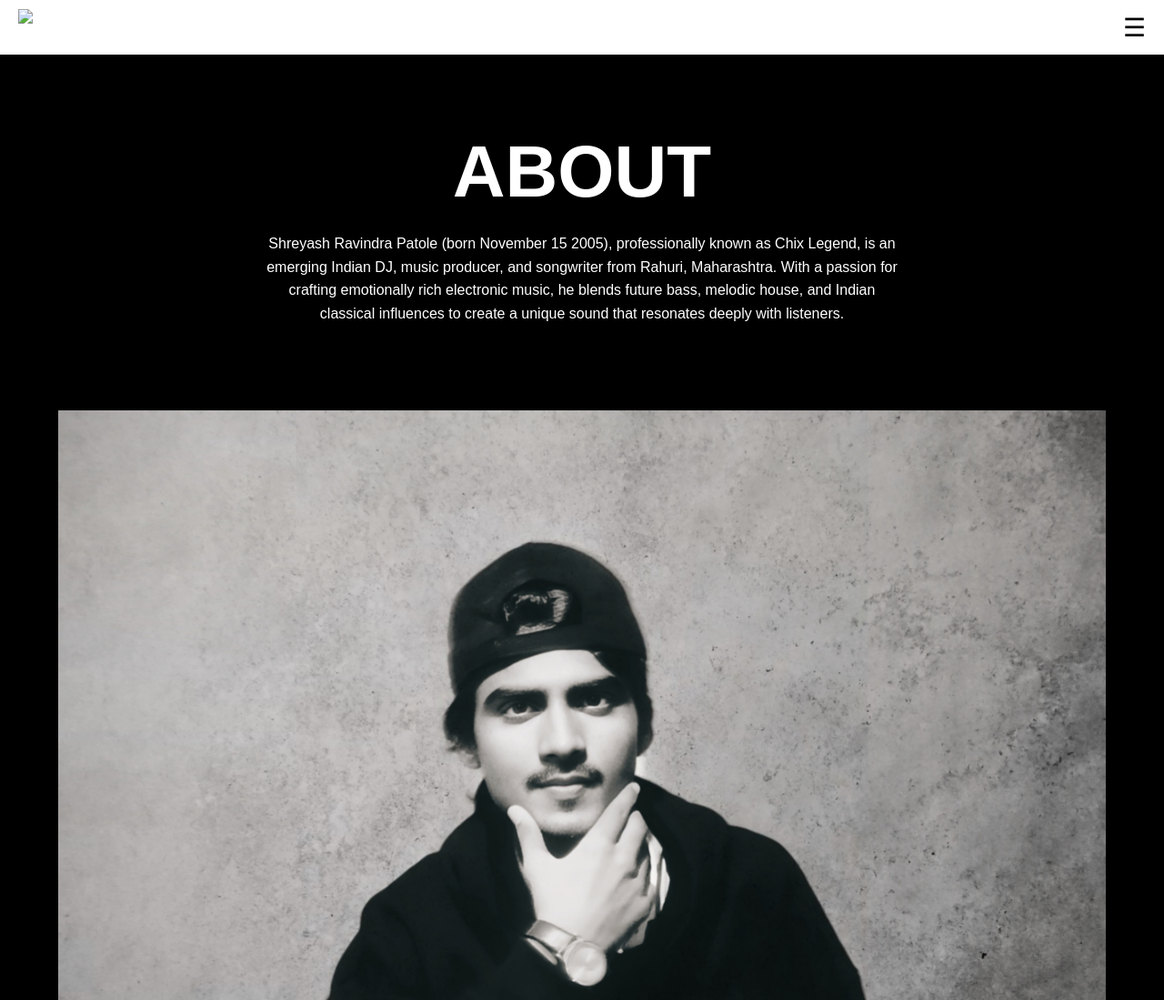
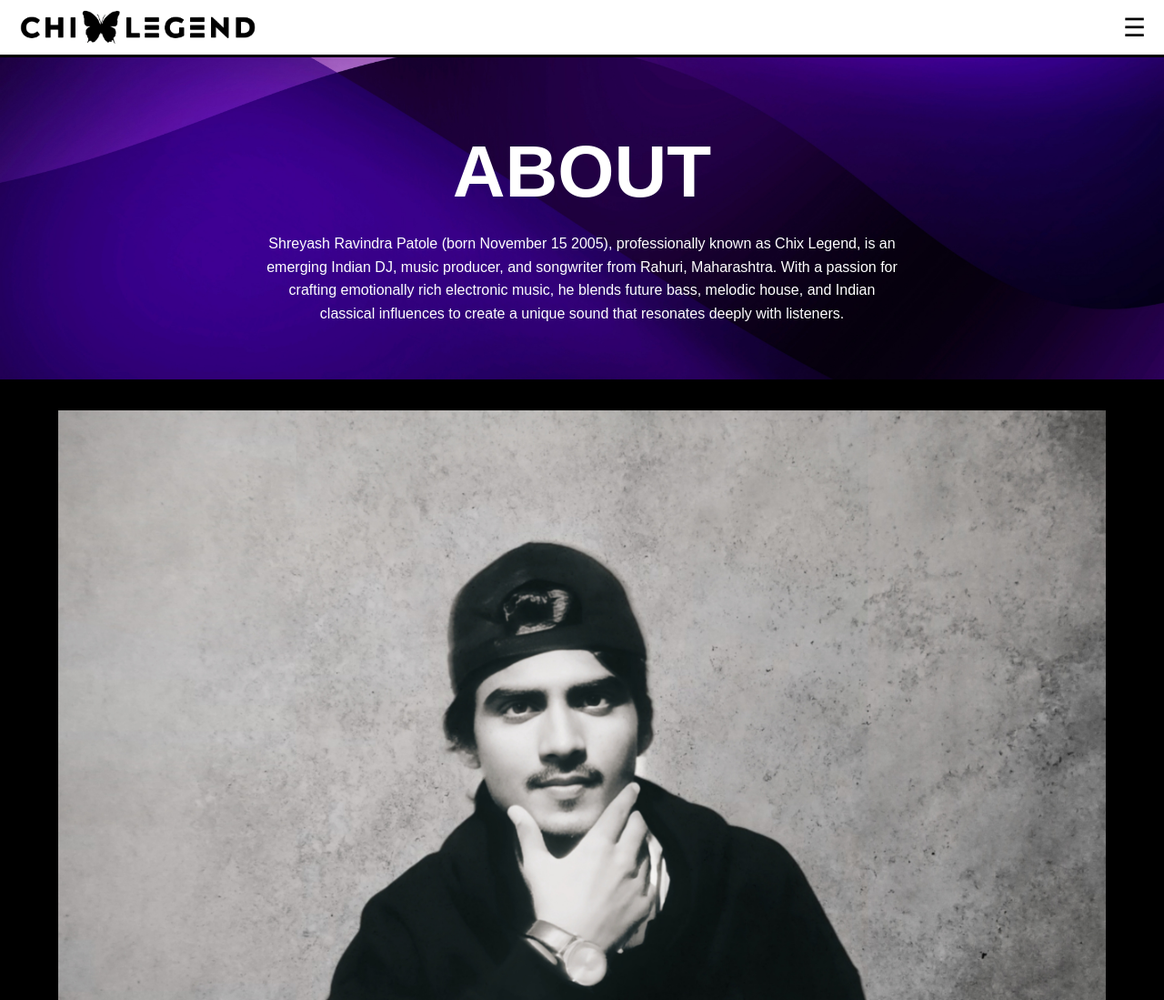
Before and after one commit to chixlegend/chixlegend.github.io, a plain HTML site: page index.html in a window 1280 px wide. Shown: the whole page at 91% size. Drawn offline with Linux system fonts and the light colour scheme.

Commit message:
Update index.html

```diff
--- a/index.html
+++ b/index.html
@@ -34,7 +34,7 @@
 
     /* Hero section with purple background */
     .hero {
-      background: url('bg.jpg') no-repeat center center/cover;
+      background: url('purple_bg.jpg') no-repeat center center/cover;
       text-align: center;
       padding: 80px 20px 40px;
     }
@@ -69,7 +69,7 @@
 
   <!-- Header -->
   <header>
-    <img src="logo.png" alt="Chix Legend Logo" class="logo">
+    <img src="chixlegend_black_logo.png" alt="Chix Legend Logo" class="logo">
     <div class="menu-icon">&#9776;</div>
   </header>
 
```
